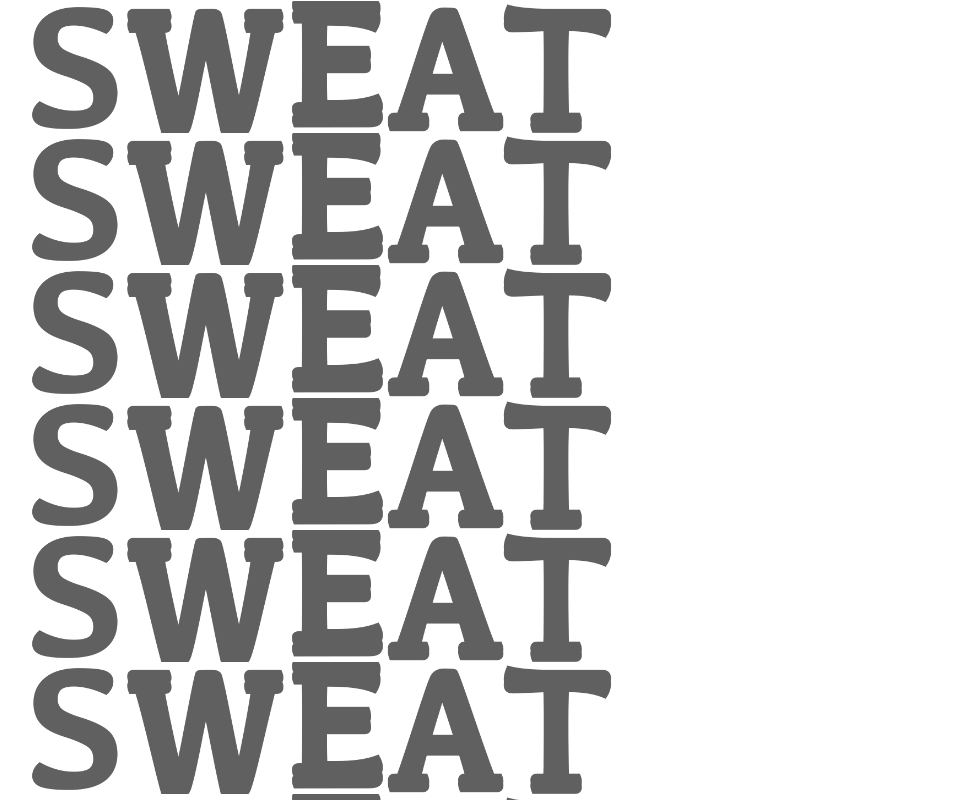
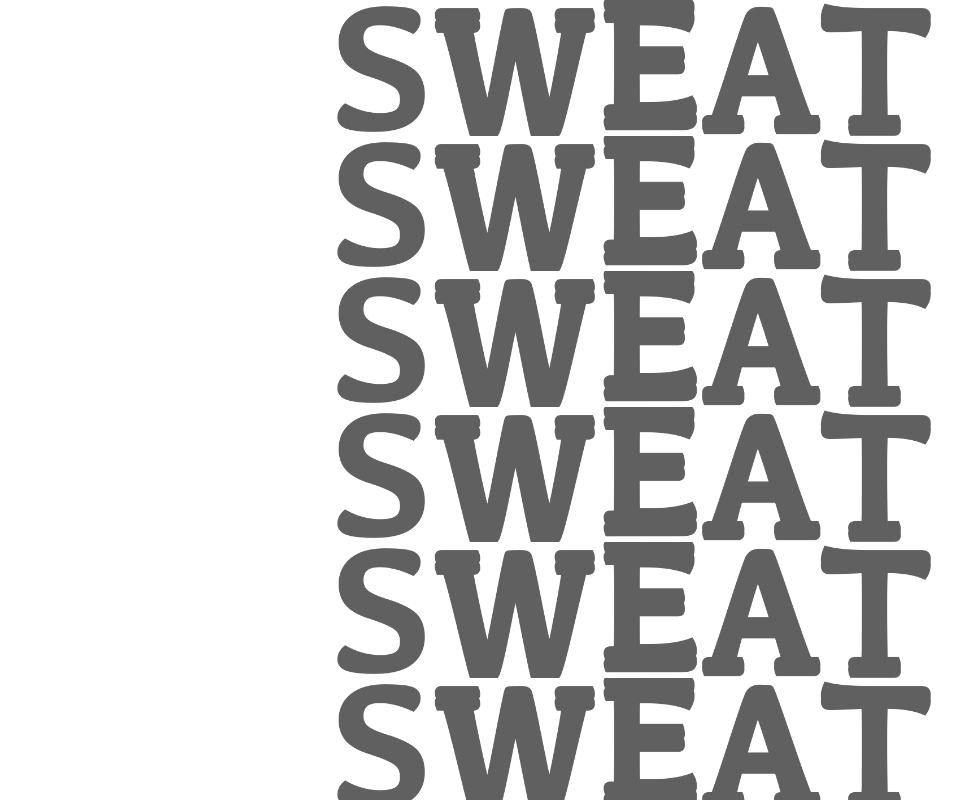
Before and after one commit to sweatytexan/sweatytexan.github.io, a plain HTML site: page index.html in a window 1280 px wide. Shown: the top 800 px of the page, without its empty margins (6-968 px from the left). Drawn offline with nearby package versions, Linux system fonts and the light colour scheme.

Commit message:
cleanup columns

```diff
--- a/index.html
+++ b/index.html
@@ -4,7 +4,7 @@
   <meta charset="utf-8">
   <meta name="viewport" content="width=device-width, initial-scale=1">
   <link rel="stylesheet" href="http://maxcdn.bootstrapcdn.com/bootstrap/3.3.5/css/bootstrap.min.css">
-  <link rel="shortcut icon" href="img/bolt.png">
+  <link rel="shortcut icon" href="">
   <script src="https://ajax.googleapis.com/ajax/libs/jquery/1.11.3/jquery.min.js"></script>
   <script src="http://maxcdn.bootstrapcdn.com/bootstrap/3.3.5/js/bootstrap.min.js"></script>
   <title>Sweaty Texan</title>
@@ -49,8 +49,8 @@
     <div class="container-fluid">
     <div class="row">
          <div class="col-md-3"></div>
-          </div>
-      <div class=col-md-6>
+
+      <div class="col-md-6">
         <div class=text-center>
         <img src="img/sweat.gif" style="max-width: 100%; height: auto;" alt="sweaty texan revue the sweaty texan the sweaty texan review sweaty texan sweaty texan revue the sweaty texan the sweaty texan review sweaty texan sweaty texan revue the sweaty texan the sweaty texan review sweaty texan sweaty texan revue the sweaty texan the sweaty texan review sweaty texan sweaty texan revue the sweaty texan the sweaty texan review sweaty texan sweaty texan revue the sweaty texan the sweaty texan review sweaty texan literature art discourse sweat">
         <img src="img/sweat.gif" style="max-width: 100%; height: auto;" alt="sweaty texan revue the sweaty texan the sweaty texan review sweaty texan sweaty texan revue the sweaty texan the sweaty texan review sweaty texan sweaty texan revue the sweaty texan the sweaty texan review sweaty texan sweaty texan revue the sweaty texan the sweaty texan review sweaty texan sweaty texan revue the sweaty texan the sweaty texan review sweaty texan sweaty texan revue the sweaty texan the sweaty texan review sweaty texan literature art discourse sweat">
@@ -69,11 +69,10 @@
         <text style="color:black"> ©2025 <a href=https://nealmcalister.com>Harmony Studios, LLC</a> | <a href="mailto:sweatytexaneditor@gmail.com">sweatytexaneditor@gmail.com</a>
          </div>
         </div>
+
       <div class="col-md-3">
         </div>
+
     </div>
-    </div>
-    </div>
-    </div>
-  </div>
+
 </body>
```
